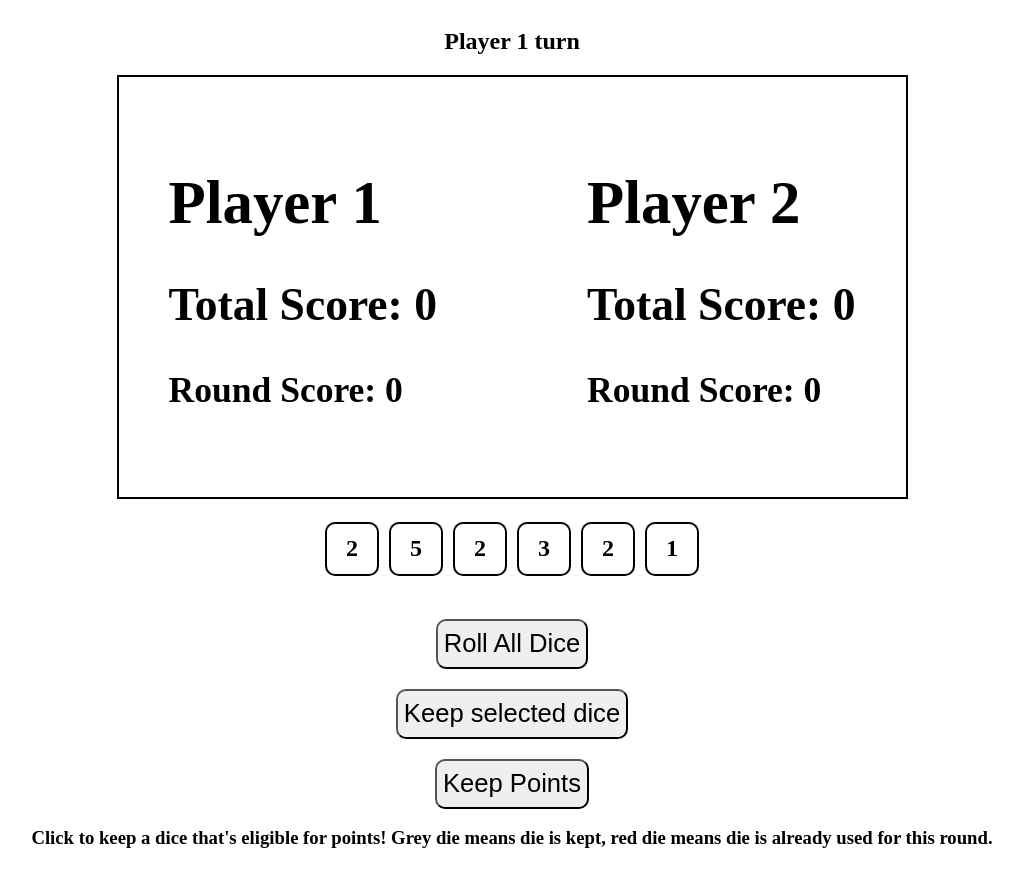
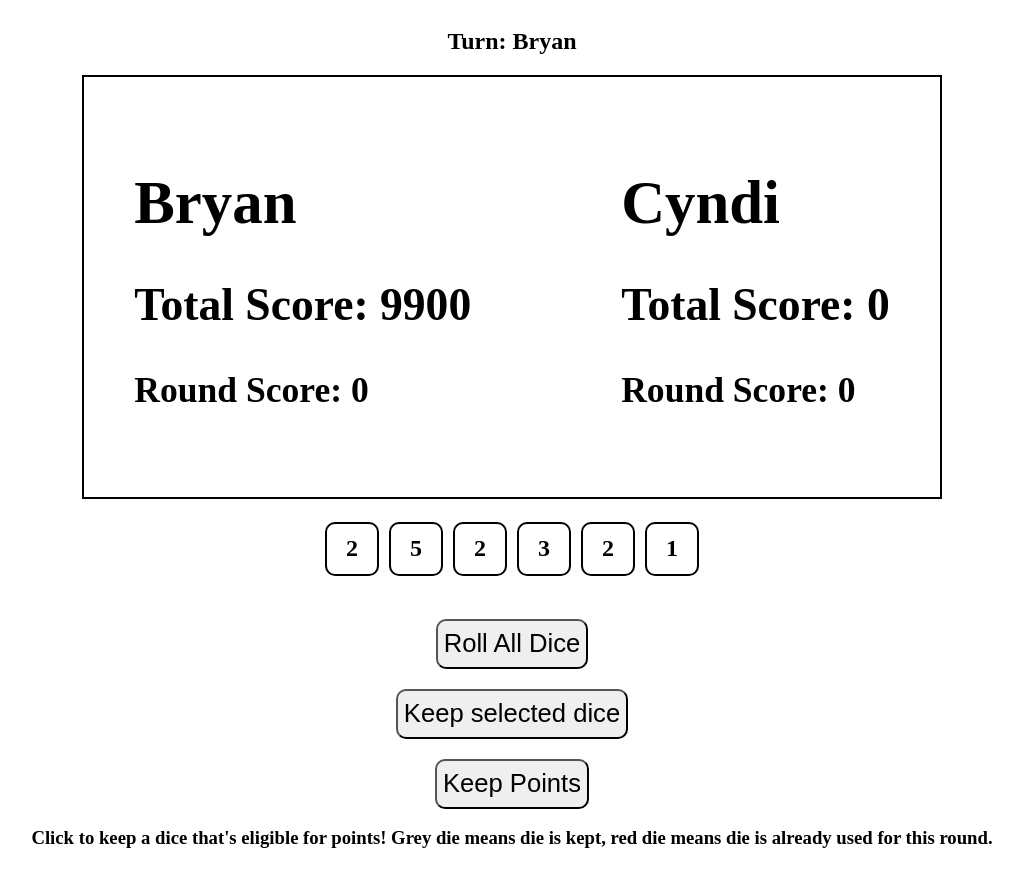
Before and after one commit to bpfahert/farkle, a React (Create React App) app in the folder farkle-game/: page / in a window 1280 px wide. Shown: the whole page, without its empty margins (128-1151 px from the left). Built offline with nearby package versions, Linux system fonts and the light colour scheme.

Commit message:
Add multiple player functionality
Added ability to play a two player game. Also added an alert if a player reaches at
least 10,000 points.

```diff
--- a/farkle-game/src/App.js
+++ b/farkle-game/src/App.js
@@ -6,11 +6,26 @@ import Scoreboard from './Components/Scoreboard';
 function App() {
 
   const [dice, setDice] = React.useState(initializeDice);
-  const [totalScoreP1, setTotalScoreP1] = React.useState(0);
+  const [totalScoreP1, setTotalScoreP1] = React.useState(9900);
   const [roundScoreP1, setRoundScoreP1] = React.useState(0);
   const [totalScoreP2, setTotalScoreP2] = React.useState(0);
   const [roundScoreP2, setRoundScoreP2] = React.useState(0);
   const [player1Turn, setPlayer1Turn] = React.useState(true);
+  const [gameOver, setGameOver] = React.useState(false);
+
+  let player1Name = "Bryan";
+  let player2Name = "Cyndi";
+
+  //TODO: Code function to check if a player has 10,000 points. If so, give other player one more turn (INCOMPLETE)
+  React.useEffect(() => {
+    if (totalScoreP1 >= 10000) {
+      console.log("p1 wins");
+      alert(`${player1Name} has at least 10,000 points! ${player2Name} has one more turn to try to beat their score!`);
+    }
+    else if (totalScoreP2 >= 10000) {
+      alert(`${player2Name} has at least 10,000 points! ${player1Name} has one more turn to try to beat their score!`);
+    }
+  },[totalScoreP1, totalScoreP2]);
 
 //Completely resets dice with a random value between 1 and 6
   function initializeDice() {
@@ -73,7 +88,6 @@ function App() {
       }
     }, [dice])
 
-  //FINISH
   function calculateRoundScore() {
     const keptDiceArray = dice.filter(die => die.isKept === true && die.isUsed === false);
     const roundScoreArray = [];
@@ -220,10 +234,10 @@ function App() {
 
   return (
     <div className="app">
-      <h2>Player {player1Turn ? "1" : "2"} turn</h2>
+      <h2>Turn: {player1Turn ? `${player1Name}` : `${player2Name}`}</h2>
       <div className="scorebox">
-      <Scoreboard totalscore={totalScoreP1} roundscore={roundScoreP1} playerid={1}/>
-      <Scoreboard totalscore={totalScoreP2} roundscore={roundScoreP2} playerid={2}/>
+      <Scoreboard totalscore={totalScoreP1} roundscore={roundScoreP1} playerid={player1Name}/>
+      <Scoreboard totalscore={totalScoreP2} roundscore={roundScoreP2} playerid={player2Name}/>
       </div>
       <div className="dicecontainer">
         {diceArray}
--- a/farkle-game/src/Components/Scoreboard.js
+++ b/farkle-game/src/Components/Scoreboard.js
@@ -6,7 +6,7 @@ export default function Scoreboard(props) {
 
     return (
         <div className="scoreboard">
-            <h1>Player {props.playerid}</h1>
+            <h1>{props.playerid}</h1>
             <h2>Total Score: {props.totalscore}</h2>
             <h3>Round Score: {props.roundscore}</h3>
         </div>
```
